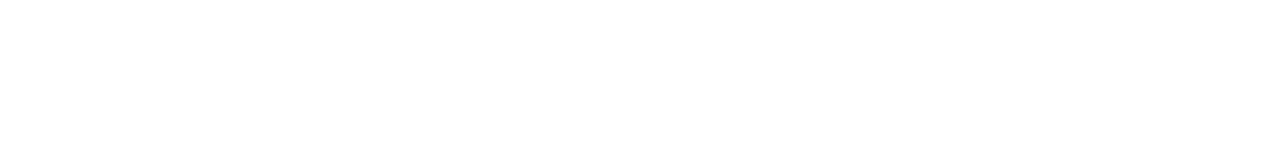
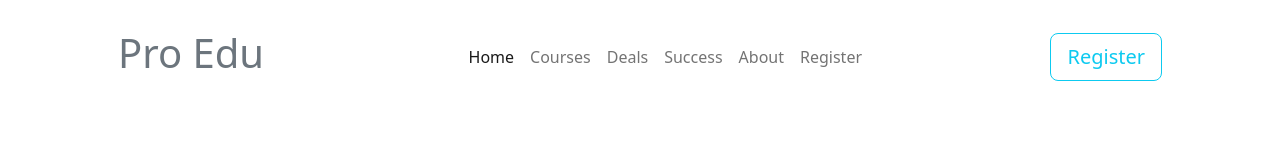
Before and after one commit to omarbangla24/EdTech, a plain HTML site: page index.html in a window 1280 px wide. Drawn offline with nearby package versions, Linux system fonts and the light colour scheme.

Commit message:
Nav Done

```diff
--- a/index.html
+++ b/index.html
@@ -5,10 +5,61 @@
     <meta name="viewport" content="width=device-width, initial-scale=1">
     <title>EdTech Website</title>
     <link href="https://cdn.jsdelivr.net/npm/bootstrap@5.2.0/dist/css/bootstrap.min.css" rel="stylesheet" integrity="sha384-gH2yIJqKdNHPEq0n4Mqa/HGKIhSkIHeL5AyhkYV8i59U5AR6csBvApHHNl/vI1Bx" crossorigin="anonymous">
-  </head>
+    <!-- Custom CSS -->
+    <link rel="stylesheet" href="css/style.css">
+</head>
   <body>
+    <!-- Header Start -->
+    <header class="container">
+            <!-- Nav Start -->
+            <nav class="navbar navbar-expand-lg p-4">
+                <div class="container-fluid">
+                  <a class="navbar-brand" href="#">
+                   <h1 class="text-secondary">Pro Edu</h1>
+                  </a>
+                  <button class="navbar-toggler" type="button" data-bs-toggle="collapse" data-bs-target="#navbarScroll" aria-controls="navbarScroll" aria-expanded="false" aria-label="Toggle navigation">
+                    <span class="navbar-toggler-icon"></span>
+                  </button>
+                  <div class="collapse navbar-collapse" id="navbarScroll">
+                    <ul class="navbar-nav mx-auto me-auto my-2 my-lg-0">
+                      <li class="nav-item">
+                        <a class="nav-link active" aria-current="page" href="#">Home</a>
+                      </li>
+                      <li class="nav-item">
+                        <a class="nav-link" href="#">Courses</a>
+                      </li>
+                      <li class="nav-item">
+                        <a class="nav-link">Deals</a>
+                      </li>
+                      <li class="nav-item">
+                        <a class="nav-link">Success</a>
+                      </li>
+                      <li class="nav-item">
+                        <a class="nav-link">About</a>
+                      </li>
+                      <li class="nav-item">
+                        <a class="nav-link">Register</a>
+                      </li>
+                    </ul>
+                    <form class="d-flex">
+                      <button class="btn btn-outline-info btn-lg" type="submit">Register</button>
+                    </form>
+                  </div>
+                </div>
+              </nav>
+            <!-- Nav End -->
+    </header>
+    <!-- Header End -->
+    <!-- Main Start -->
+    <main>
+        <section></section>
+    </main>
+      <!-- Main End -->
+      <!-- Footer Start -->
+    <footer>
 
-
+    </footer>
+    <!-- Footer End -->
     <script src="https://cdn.jsdelivr.net/npm/bootstrap@5.2.0/dist/js/bootstrap.bundle.min.js" integrity="sha384-A3rJD856KowSb7dwlZdYEkO39Gagi7vIsF0jrRAoQmDKKtQBHUuLZ9AsSv4jD4Xa" crossorigin="anonymous"></script>
   </body>
 </html>
```
Also changed, not shown: css/style.css (added).
